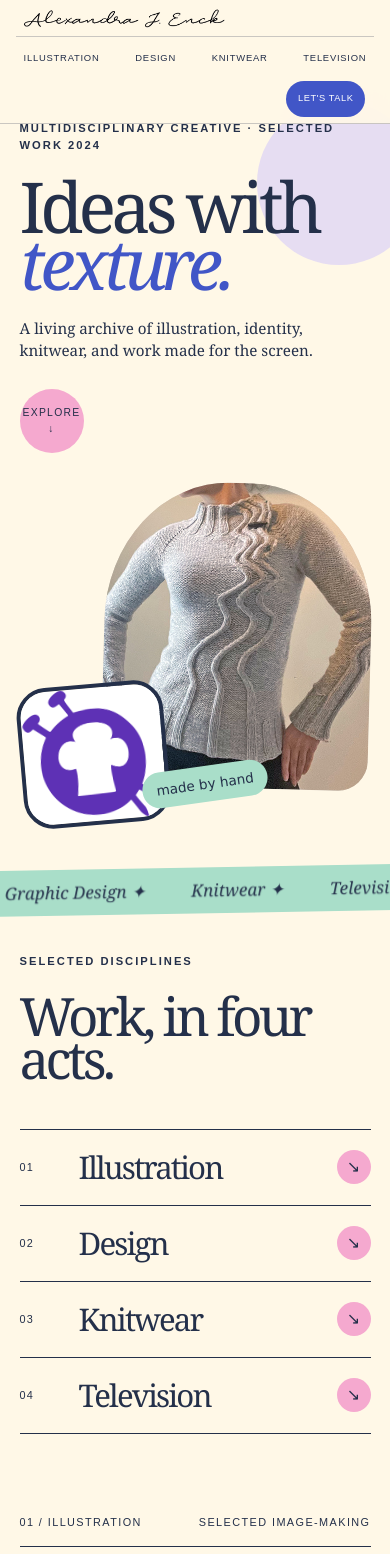
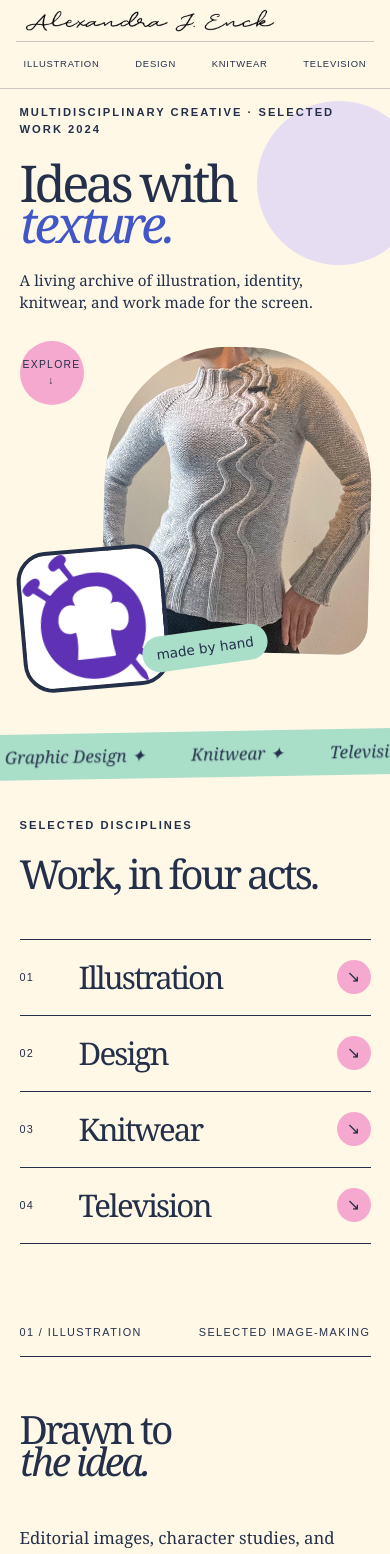
Before and after one commit to alexandraenck/alexandraenck.github.io, a Next.js app: page / in a window 390 px wide. Shown: the top 1554 px of the page. Built offline with nearby package versions, Linux system fonts and the light colour scheme.

Commit message:
Refine portfolio hierarchy and mobile hero

```diff
--- a/app/globals.css
+++ b/app/globals.css
@@ -176,7 +176,7 @@ a { color: inherit; text-decoration: none; }
 .wordmark {
   display: block;
   flex: 0 1 auto;
-  width: clamp(215px, 22vw, 320px);
+  width: clamp(270px, 27.5vw, 400px);
 }
 .wordmark img {
   display: block;
@@ -230,7 +230,7 @@ a { color: inherit; text-decoration: none; }
   line-height: 0.82;
   margin: 1.5rem 0;
 }
-.hero h1 { font-size: clamp(4.7rem, 8.5vw, 8.4rem); }
+.hero h1 { font-size: clamp(3.4rem, 6vw, 5.9rem); }
 em { font-weight: 400; }
 .hero h1 em { color: var(--cobalt); }
 .hero-intro { font-family: Georgia, "Times New Roman", serif; font-size: clamp(.95rem, 1.25vw, 1.2rem); line-height: 1.45; margin: 1.5rem 0 0; max-width: 23rem; }
@@ -267,7 +267,7 @@ em { font-weight: 400; }
 
 .section-pad, .project-section { padding: clamp(3rem, 5vw, 5rem) 3.2vw; }
 .section-heading { display: grid; grid-template-columns: 30% 70%; margin-bottom: 4rem; }
-.section-heading h2 { font-size: clamp(3.3rem, 6vw, 6rem); margin: 0; }
+.section-heading h2 { font-size: clamp(2.5rem, 4.2vw, 4.2rem); margin: 0; }
 .project-links { border-top: 1px solid var(--ink); }
 .project-links a {
   align-items: center;
@@ -287,7 +287,7 @@ em { font-weight: 400; }
 .project-kicker { border-bottom: 1px solid var(--ink); display: flex; font-size: .68rem; justify-content: space-between; letter-spacing: .13em; padding-bottom: 1rem; text-transform: uppercase; }
 .project-section, .about, footer { scroll-margin-top: 88px; }
 .project-kicker.light { border-color: rgba(255,255,255,.42); }
-.design-intro h2, .illustration-intro h2, .knitwear-intro h2, .tv-grid h2 { font-size: clamp(3.7rem, 7vw, 7.2rem); }
+.design-intro h2, .illustration-intro h2, .knitwear-intro h2, .tv-grid h2 { font-size: clamp(3rem, 4.9vw, 5rem); }
 .design-intro p, .illustration-intro p, .knitwear-intro p, .tv-grid p, .about-grid p { font-family: Georgia, "Times New Roman", serif; font-size: 1.05rem; line-height: 1.5; max-width: 29rem; }
 figcaption { font-size: .65rem; letter-spacing: .12em; margin-top: .7rem; text-transform: uppercase; }
 
@@ -303,7 +303,7 @@ figcaption { font-size: .65rem; letter-spacing: .12em; margin-top: .7rem; text-t
 .design-section { background: var(--sky); color: var(--ink); }
 .design-section .project-kicker.light { border-color: var(--line); }
 .design-intro { align-items: end; display: grid; gap: 3rem; grid-template-columns: 1.25fr .55fr; margin: 2.5rem 0 3.5rem; }
-.design-intro h2 { font-size: clamp(3.5rem, 5.8vw, 6.2rem); }
+.design-intro h2 { font-size: clamp(2.9rem, 4vw, 4.3rem); }
 .design-grid {
   height: clamp(620px, 52vw, 820px);
   margin: 0 auto;
@@ -358,12 +358,12 @@ figcaption { font-size: .65rem; letter-spacing: .12em; margin-top: .7rem; text-t
   padding-top: clamp(2rem, 3vw, 3rem);
 }
 .about-grid { display: grid; gap: 7vw; grid-template-columns: 1.4fr .6fr; margin-top: 3.5rem; }
-.about h2 { font-size: clamp(3.7rem, 6.5vw, 6.7rem); margin: 0; }
+.about h2 { font-size: clamp(3rem, 4.6vw, 4.7rem); margin: 0; }
 .about h2 em { color: var(--cobalt); }
 .about-small { border-top: 1px solid var(--line); font-family: Arial, sans-serif !important; font-size: .75rem !important; letter-spacing: .06em; margin-top: 2rem; padding-top: .8rem; text-transform: uppercase; }
 
 footer { background: var(--pink); color: var(--ink); padding: clamp(3.5rem, 6.5vw, 6.5rem) 3.2vw 1.5rem; }
-.footer-top h2 { font-size: clamp(4rem, 7.5vw, 7.6rem); }
+.footer-top h2 { font-size: clamp(3.2rem, 5.2vw, 5.3rem); }
 .footer-top h2 em { color: var(--cobalt); }
 .contact-link {
   align-items: center;
@@ -493,7 +493,7 @@ footer { background: var(--pink); color: var(--ink); padding: clamp(3.5rem, 6.5v
     grid-template-columns: minmax(0, 1fr) auto;
     padding: 7px 4vw 6px;
   }
-  .wordmark { width: min(53vw, 260px); }
+  .wordmark { width: min(64vw, 325px); }
   .discipline-nav {
     border-top: 1px solid var(--line);
     gap: 0;
@@ -527,14 +527,14 @@ footer { background: var(--pink); color: var(--ink); padding: clamp(3.5rem, 6.5v
 @media (max-width: 600px) {
   html { scroll-padding-top: 116px; }
   .site-header { gap: 4px 9px; padding-left: 4vw; padding-right: 4vw; }
-  .wordmark { width: min(55vw, 215px); }
+  .wordmark { width: min(68vw, 270px); }
   .site-header nav { font-size: .59rem; letter-spacing: .08em; }
   .discipline-nav a { padding-left: 8px !important; padding-right: 8px !important; }
-  .nav-cta { font-size: .58rem; letter-spacing: .06em; padding-left: 12px !important; padding-right: 12px !important; }
-  .hero { min-height: auto; padding: 7.5rem 5vw 2.25rem; }
-  .hero h1 { font-size: clamp(3.7rem, 18vw, 5.2rem); }
+  .utility-nav { display: none !important; }
+  .hero { min-height: auto; padding: 6.5rem 5vw 2.25rem; }
+  .hero h1 { font-size: clamp(2.8rem, 13vw, 3.8rem); }
   .hero-intro { max-width: 20rem; }
-  .hero-art { height: 44vh; margin-top: .5rem; min-height: 330px; }
+  .hero-art { height: 44vh; margin-top: -5rem; min-height: 330px; }
   .hero-image-main { height: 82%; right: 0; width: 76%; }
   .hero-image-float { border-width: 4px; bottom: 2%; left: 0; width: 42%; }
   .scribble { left: 35%; }
@@ -544,8 +544,8 @@ footer { background: var(--pink); color: var(--ink); padding: clamp(3.5rem, 6.5v
   .project-links a { min-height: 76px; padding: .75rem 0; }
   .project-name { font-size: clamp(1.65rem, 8vw, 2rem); }
   .project-arrow { font-size: 1rem; height: 34px; width: 34px; }
-  .design-intro h2 { font-size: clamp(2.8rem, 12vw, 3.8rem); }
-  .illustration-intro h2, .knitwear-intro h2, .tv-grid h2, .about h2 { font-size: clamp(3rem, 14vw, 4.4rem); }
+  .design-intro h2 { font-size: clamp(2.2rem, 9vw, 2.8rem); }
+  .illustration-intro h2, .knitwear-intro h2, .tv-grid h2, .about h2 { font-size: clamp(2.3rem, 10vw, 3.2rem); }
   .design-intro, .illustration-intro, .knitwear-intro { margin-top: 2rem; margin-bottom: 2.5rem; }
   .design-grid {
     display: grid;
@@ -588,7 +588,7 @@ footer { background: var(--pink); color: var(--ink); padding: clamp(3.5rem, 6.5v
   .artwork-lightbox { padding: .75rem; }
   .artwork-lightbox__content img { max-height: calc(100vh - 5rem); max-width: calc(100vw - 1.5rem); }
   .artwork-lightbox__close { height: 42px; right: 12px; top: 12px; width: 42px; }
-  .footer-top h2 { font-size: clamp(3.5rem, 15vw, 4.8rem); }
+  .footer-top h2 { font-size: clamp(2.7rem, 11vw, 3.5rem); }
   .footer-bottom { align-items: flex-start; flex-direction: column; gap: .75rem; margin-top: 3rem; }
 }
 
```
